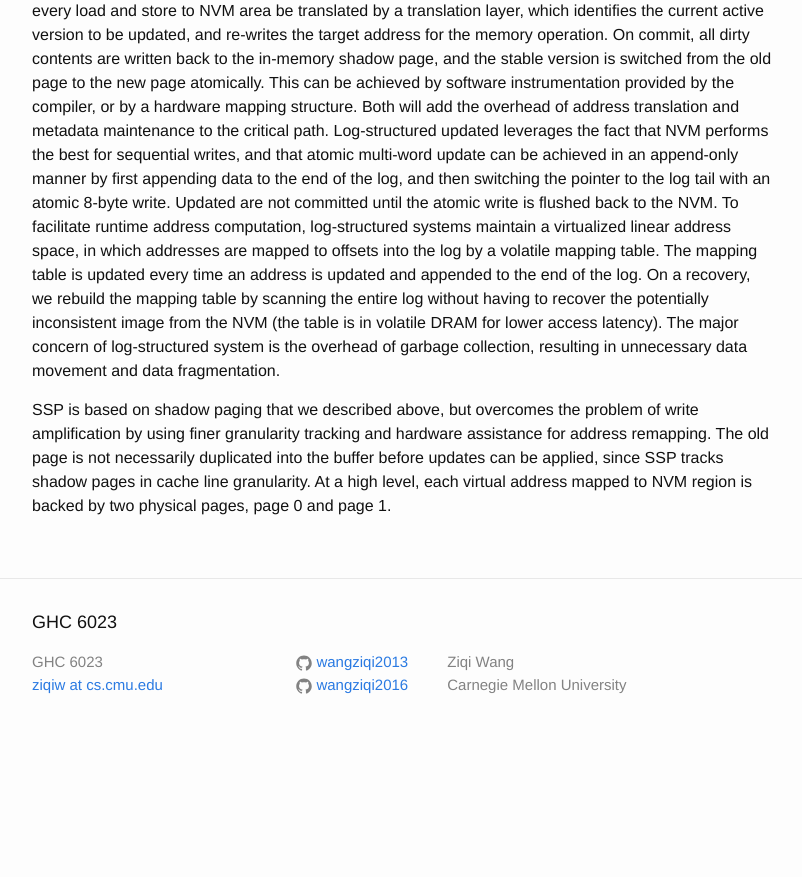
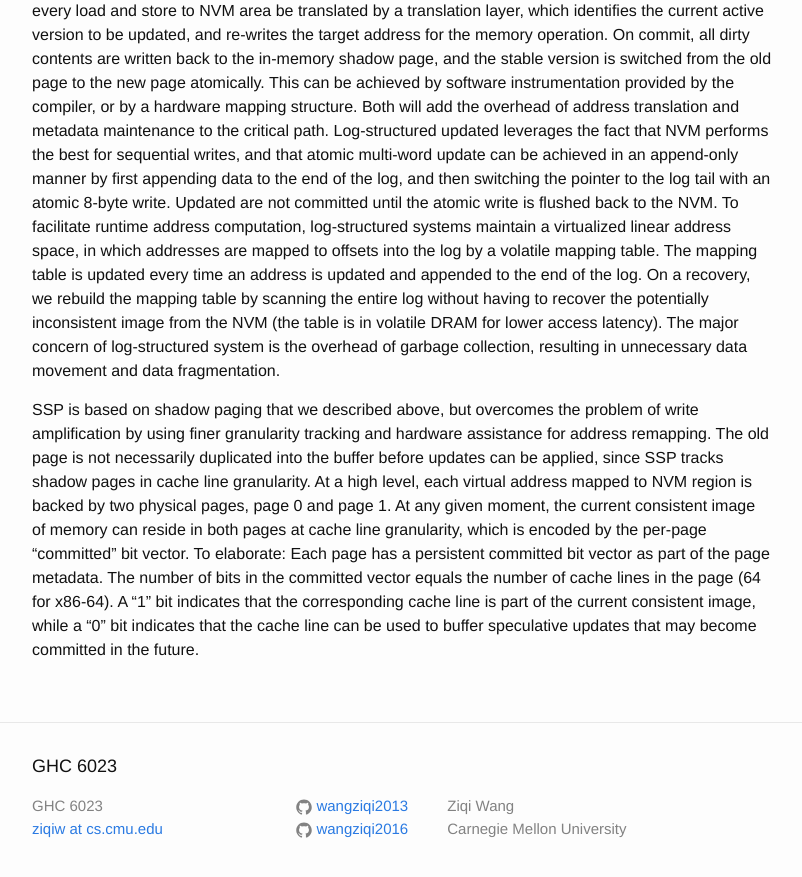
Before and after one commit to wangziqi2013/wangziqi2013.github.io, a Jekyll site: the page built from _posts/2019-12-08-ssp.markdown, in a window 1280 px wide and 900 px high, scrolled down 871 px. Shown: the top 877 px of the window, without its empty margins (238-1040 px from the left). Built offline with Jekyll 4.4.1, drawn with Linux system fonts in a browser that asks for light colours; before the commit the page ends 1627 px from its top, so only the background shows below that.

Commit message:
Adding committed vector

```diff
--- a/_posts/2019-12-08-ssp.markdown
+++ b/_posts/2019-12-08-ssp.markdown
@@ -42,4 +42,9 @@ garbage collection, resulting in unnecessary data movement and data fragmentatio
 SSP is based on shadow paging that we described above, but overcomes the problem of write amplification by using finer
 granularity tracking and hardware assistance for address remapping. The old page is not necessarily duplicated into the
 buffer before updates can be applied, since SSP tracks shadow pages in cache line granularity. At a high level, each virtual
-address mapped to NVM region is backed by two physical pages, page 0 and page 1.
+address mapped to NVM region is backed by two physical pages, page 0 and page 1. At any given moment, the current consistent
+image of memory can reside in both pages at cache line granularity, which is encoded by the per-page "committed" bit vector.
+To elaborate: Each page has a persistent committed bit vector as part of the page metadata. The number of bits in the committed
+vector equals the number of cache lines in the page (64 for x86-64). A "1" bit indicates that the corresponding cache line
+is part of the current consistent image, while a "0" bit indicates that the cache line can be used to buffer speculative
+updates that may become committed in the future.
```
